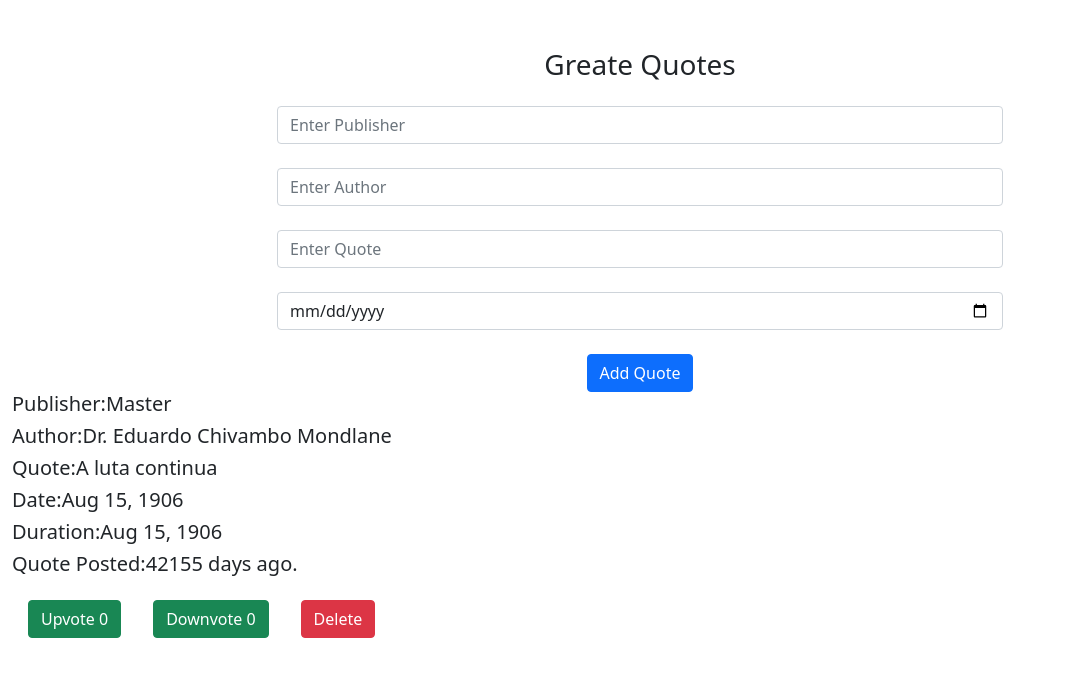
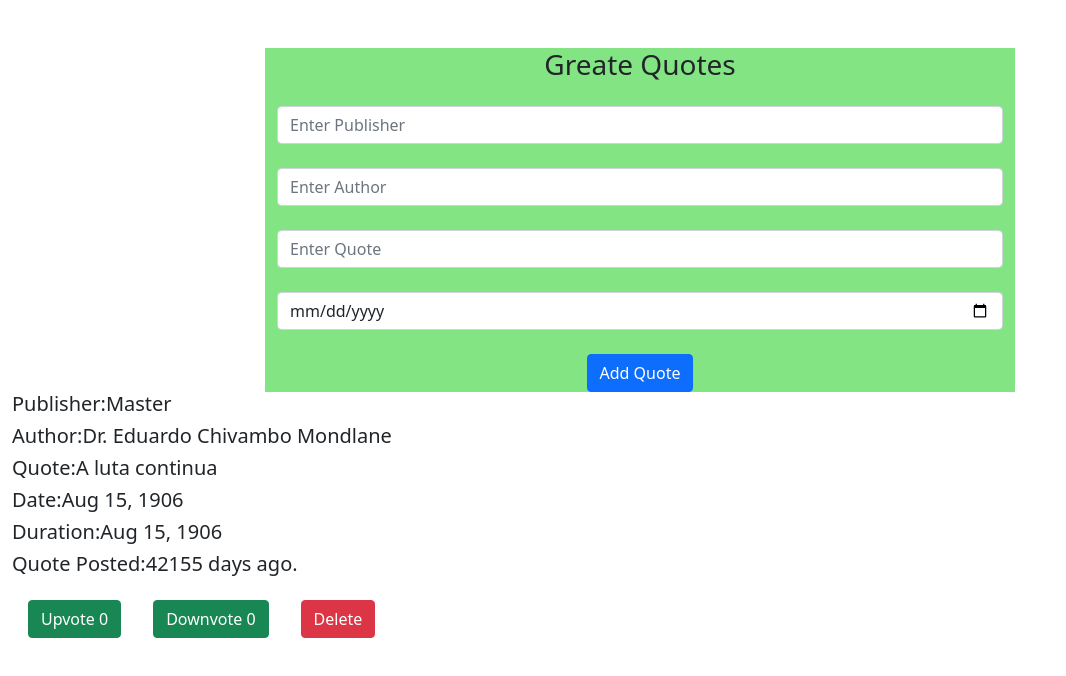
Before and after one commit to amon-wanyonyi/quote, an Angular app: page / in a window 1280 px wide. Shown: the top 676 px of the page, without its empty margins (0-1066 px from the left). Built offline with nearby package versions, Linux system fonts and the light colour scheme.

Commit message:
Style the background

```diff
--- a/src/app/form/form.component.css
+++ b/src/app/form/form.component.css
@@ -1,5 +1,5 @@
-body {}
 .container-fluid {
     height: auto;
     width: 750px;
+    background-color: rgb(131, 228, 131);
 }
```
